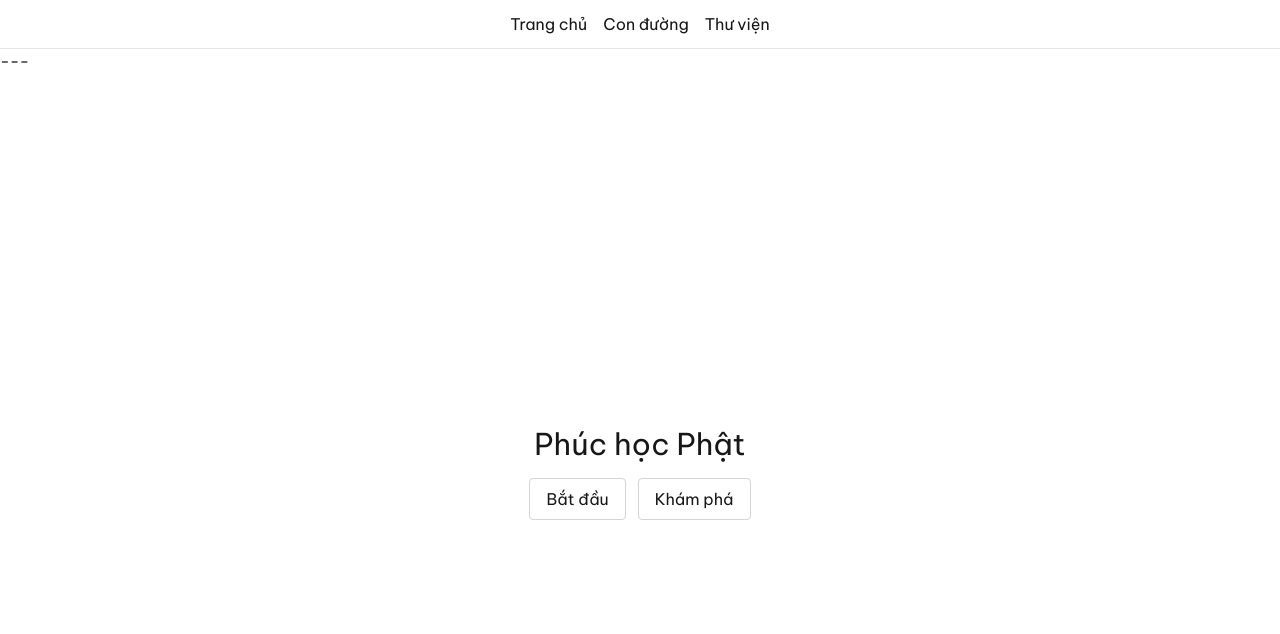
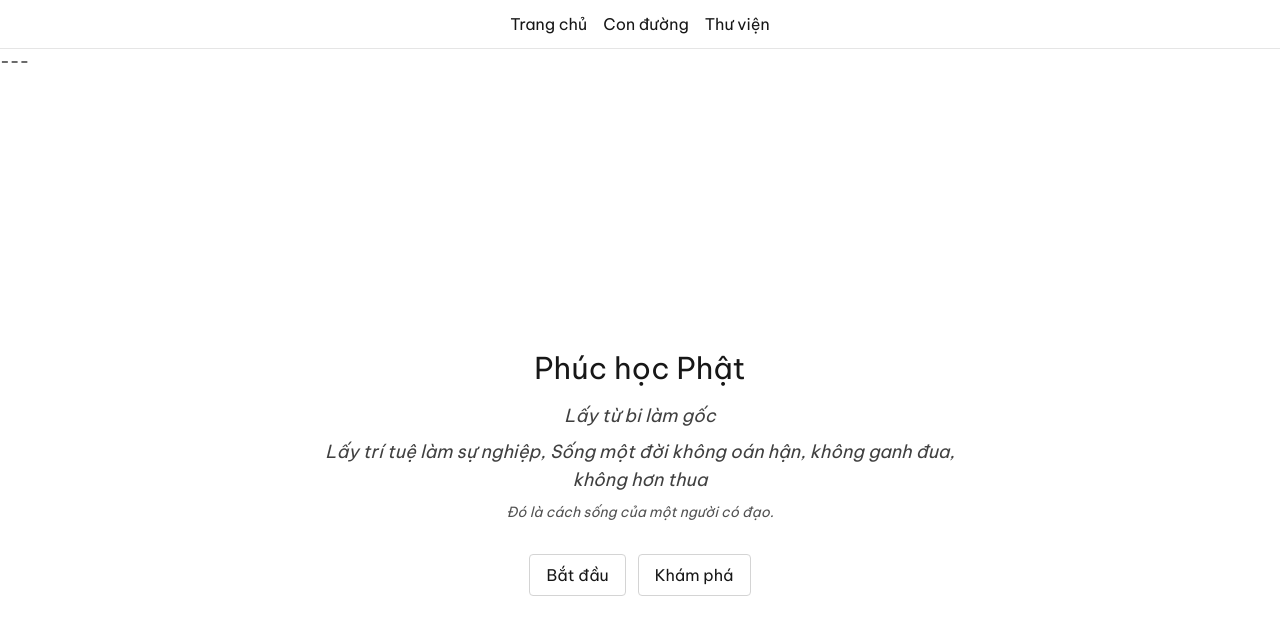
Before and after one commit to lehoangphuc747/PhucHocPhat, an Astro site: page / in a window 1280 px wide. Built offline with nearby package versions, Linux system fonts and the light colour scheme; Astro itself is replaced by a stand-in of ours.

Commit message:
feat: add inspirational quote to homepage

```diff
--- a/src/components/home/HeroSection.astro
+++ b/src/components/home/HeroSection.astro
@@ -2,6 +2,11 @@
 <section class="min-h-screen flex items-center justify-center">
 	<div class="text-center">
 		<h1 class="m-0 mb-4 text-3xl text-neutral-900 dark:text-neutral-100">Phúc học Phật</h1>
+		<blockquote class="mb-8 text-lg italic text-neutral-700 dark:text-neutral-300 max-w-2xl mx-auto">
+			<p class="mb-2">Lấy từ bi làm gốc</p>
+			<p class="mb-2">Lấy trí tuệ làm sự nghiệp, Sống một đời không oán hận, không ganh đua, không hơn thua</p>
+			<p class="text-sm text-neutral-600 dark:text-neutral-400">Đó là cách sống của một người có đạo.</p>
+		</blockquote>
 		<div class="flex items-center justify-center gap-3">
 			<a href="/con-duong" class="inline-block px-4 py-2 border border-neutral-300 rounded text-neutral-900 no-underline hover:bg-neutral-100 dark:border-neutral-300/40 dark:text-neutral-100 dark:hover:bg-neutral-800">Bắt đầu</a>
 			<a href="/thu-vien" class="inline-block px-4 py-2 border border-neutral-300 rounded text-neutral-900 no-underline hover:bg-neutral-100 dark:border-neutral-300/40 dark:text-neutral-100 dark:hover:bg-neutral-800">Khám phá</a>
```
